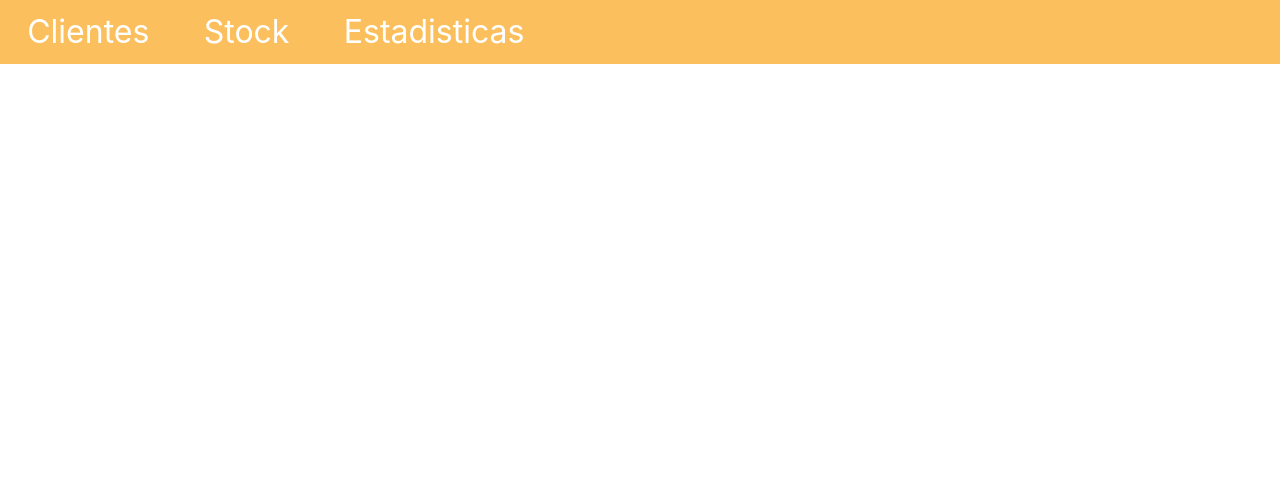
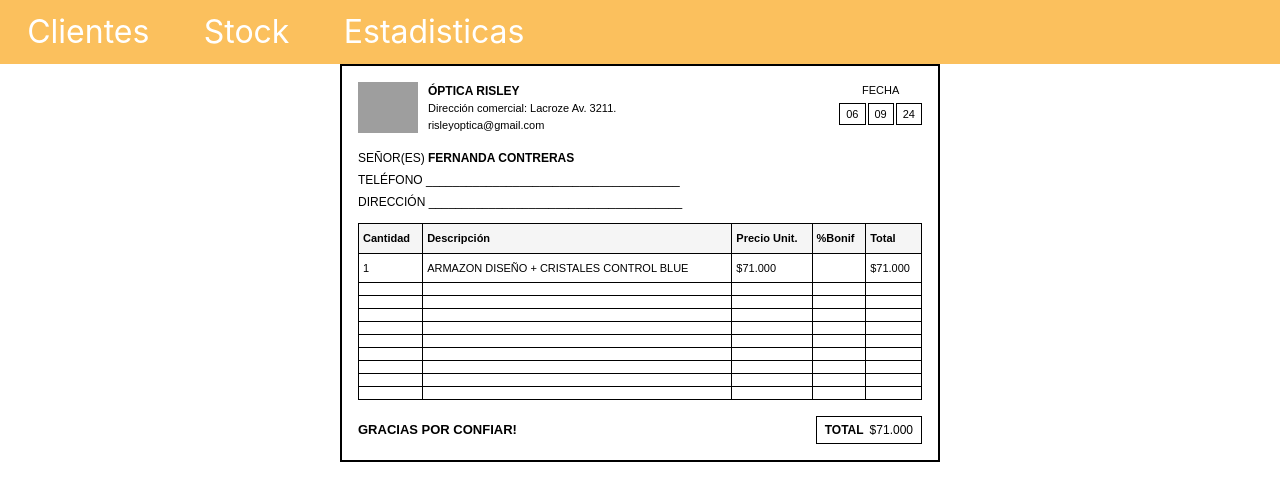
Before and after one commit to nicolasARB/Management-Software, a React (Create React App) app: page /Receipt in a window 1280 px wide. Shown: the top 500 px of the page. Built offline with nearby package versions, Linux system fonts and the light colour scheme; grey boxes are pictures that could not be loaded.

Commit message:
Add files via upload

```diff
--- a/package.json
+++ b/package.json
@@ -67,10 +67,13 @@
     "@babel/core": "^7.22.9",
     "@babel/preset-env": "^7.22.9",
     "@babel/preset-react": "^7.22.5",
+    "autoprefixer": "^10.4.21",
     "babel-loader": "^9.1.3",
     "electron": "^26.2.0",
     "electron-builder": "^24.6.4",
     "electron-webpack-quick-start": "^0.0.7",
+    "postcss": "^8.5.5",
+    "tailwindcss": "^4.1.10",
     "webpack": "^5.88.2",
     "webpack-cli": "^5.1.4"
   }
--- a/public/preload.js
+++ b/public/preload.js
@@ -3,7 +3,7 @@ const { ipcRenderer, contextBridge } = require('electron');
 window.ipcRenderer = ipcRenderer;
 contextBridge.exposeInMainWorld('electronAPI', {
     invoke: async (channel, data, data2) => {
-        const validChannels = ['readFile', 'readDir', 'writeFile', 'openDocumentWindow', 'openEditWindow'];
+        const validChannels = ['readFile', 'readDir', 'writeFile', 'openDocumentWindow', 'openEditWindow', 'openReceiptWindow'];
         if (validChannels.includes(channel)) {
             try {
                 const response = await ipcRenderer.invoke(channel, data, data2);
--- a/src/App.js
+++ b/src/App.js
@@ -11,16 +11,19 @@ import Document from './components/Document';
 import Edit from './components/Edit'
 import Statistics from './components/Statistics';
 import Database from './components/Databases';
+import Receipt from './components/receipt';
 import { CustomerProvider } from "./components/CustomerProvider";
 function App() {
   const documentroute = window.location.pathname === '/document';
+  const Receiptroute = window.location.pathname === '/receipt';
   console.log(documentroute);
   console.log(window.location.pathname);
   if (!process.env.NODE_ENV || process.env.NODE_ENV === 'development') {
     return (
       <BrowserRouter>
         <Database />
-        {!documentroute && <Navbar />}
+                { <Navbar />}
+     {/*   {(!documentroute)  && <Navbar />}*/}
         <CustomerProvider>
         <Routes>
           <Route exact path="/" element={<Customers />} />
@@ -28,6 +31,7 @@ function App() {
           <Route exact path="/document" element={<Document />} />
           <Route exact path="/edit" element={<Edit />} />
           <Route exact path="/Stats" element={<Statistics />} />
+          <Route exact path="/Receipt" element={<Receipt />} />
         </Routes>
         </CustomerProvider>
       </BrowserRouter>)
@@ -35,13 +39,15 @@ function App() {
     return (
       <HashRouter>
         <Database />
-        {!documentroute && <Navbar />}
-        <Routes>
+        { <Navbar />}
+     {/*}   {(!documentroute) && <Navbar />} */}
+         <Routes>
           <Route exact path="/" element={<Customers />} />
           <Route exact path="/Stock" element={<Stock />} />
           <Route exact path="/document" element={<Document />} />
           <Route exact path="/edit" element={<Edit />} />
           <Route exact path="/Stats" element={<Statistics />} />
+          <Route exact path="/Receipt" element={<Receipt />} />
         </Routes>
       </HashRouter>)
   }
--- a/src/components/Customers.jsx
+++ b/src/components/Customers.jsx
@@ -407,6 +407,16 @@ export default function Customers() {
         loadnewdata();
     }
 
+const HandleReceipt = async (ev) => {
+    console.log("done");
+    try{
+ await window.electronAPI.invoke('openReceiptWindow');
+ console.log("S")
+    }catch (error){
+        console.error("Error", error)
+    }
+}
+
     async function remove(customerR) {
         try {
             const indexToRemove = DocumentsData.findIndex(item => item.numsobre === customerR.numsobre);
@@ -460,6 +470,9 @@ export default function Customers() {
             setModalVisible(true);
         }
     };
+
+
+
     useEffect(() => {
         if (SelectedCustomer) {
             const updatedCustomerDocuments = DocumentsData.filter(doc => SelectedCustomer.documents.includes(doc.numsobre));
@@ -670,6 +683,7 @@ export default function Customers() {
                     <div id="crearabrir">
                         <button id="createdocument" onClick={handleModal}>crear sobre</button>
                         <button id="opendocument" onClick={Opencustomerdoc}>abrir</button>
+                        <button id="opendocument" onClick={HandleReceipt}>Crear comprobante</button>
                     </div>
                 </section>
             </div>
--- /dev/null
+++ b/src/components/comprobante.css
@@ -0,0 +1,97 @@
+.comprobante {
+  width: 600px;
+  margin: 0 auto;
+  padding: 16px;
+  border: 2px solid black;
+  font-family: Arial, sans-serif;
+  font-size: 12px;
+  color: black;
+}
+
+.header {
+  display: flex;
+  justify-content: space-between;
+  align-items: flex-start;
+  margin-bottom: 16px;
+}
+
+.logo-info {
+  display: flex;
+  gap: 10px;
+}
+
+.logo {
+  width: 60px;
+  height: auto;
+}
+
+.empresa-info p {
+  margin: 0;
+  font-size: 11px;
+}
+
+.fecha-box {
+  text-align: center;
+  font-size: 11px;
+}
+
+.fecha-grid {
+  display: flex;
+  gap: 2px;
+  margin-top: 4px;
+}
+
+.fecha-grid div {
+  border: 1px solid black;
+  padding: 2px 6px;
+}
+
+.contacto {
+  margin-bottom: 12px;
+  font-size: 12px;
+}
+
+.contacto div {
+  margin: 4px 0;
+}
+
+.tabla {
+  width: 100%;
+  border-collapse: collapse;
+  margin-bottom: 16px;
+  font-size: 11px;
+}
+
+.tabla th,
+.tabla td {
+  border: 1px solid black;
+  padding: 6px 4px;
+  text-align: left;
+}
+
+.tabla th {
+  background-color: #f5f5f5;
+}
+
+.footer {
+  display: flex;
+  justify-content: space-between;
+  align-items: center;
+}
+
+.gracias {
+  font-weight: bold;
+  font-size: 13px;
+}
+
+.total-box {
+  display: flex;
+  align-items: center;
+  border: 1px solid black;
+  padding: 4px 8px;
+  gap: 6px;
+}
+
+.total-box span {
+  font-weight: bold;
+}
--- /dev/null
+++ b/src/components/receipt.jsx
@@ -0,0 +1,78 @@
+import React from 'react';
+import './Comprobante.css'; // Asegurate de tener este archivo
+
+export default function Comprobante() {
+  return (
+    <div className="comprobante">
+      <div className="header">
+        <div className="logo-info">
+          {/* Reemplazá esta imagen por tu logo real */}
+          <img src="/logo.png" alt="Logo" className="logo" />
+          <div className="empresa-info">
+            <strong>ÓPTICA RISLEY</strong>
+            <p>Dirección comercial: Lacroze Av. 3211.</p>
+            <p>risleyoptica@gmail.com</p>
+          </div>
+        </div>
+        <div className="fecha-box">
+          <span>FECHA</span>
+          <div className="fecha-grid">
+            <div>06</div>
+            <div>09</div>
+            <div>24</div>
+          </div>
+        </div>
+      </div>
+
+      <div className="contacto">
+        <div>
+          <span>SEÑOR(ES)</span> <strong>FERNANDA CONTRERAS</strong>
+        </div>
+        <div>
+          <span>TELÉFONO</span> ______________________________________
+        </div>
+        <div>
+          <span>DIRECCIÓN</span> ______________________________________
+        </div>
+      </div>
+
+      <table className="tabla">
+        <thead>
+          <tr>
+            <th>Cantidad</th>
+            <th>Descripción</th>
+            <th>Precio Unit.</th>
+            <th>%Bonif</th>
+            <th>Total</th>
+          </tr>
+        </thead>
+        <tbody>
+          <tr>
+            <td>1</td>
+            <td>ARMAZON DISEÑO + CRISTALES CONTROL BLUE</td>
+            <td>$71.000</td>
+            <td></td>
+            <td>$71.000</td>
+          </tr>
+          {Array.from({ length: 9 }).map((_, i) => (
+            <tr key={i}>
+              <td></td>
+              <td></td>
+              <td></td>
+              <td></td>
+              <td></td>
+            </tr>
+          ))}
+        </tbody>
+      </table>
+
+      <div className="footer">
+        <div className="gracias">GRACIAS POR CONFIAR!</div>
+        <div className="total-box">
+          <span>TOTAL</span>
+          <div>$71.000</div>
+        </div>
+      </div>
+    </div>
+  );
+}
```
Also changed, not shown: public/electron.js (+20 -0 lines), 1 other file (tests, documents, lock files or other folders).
